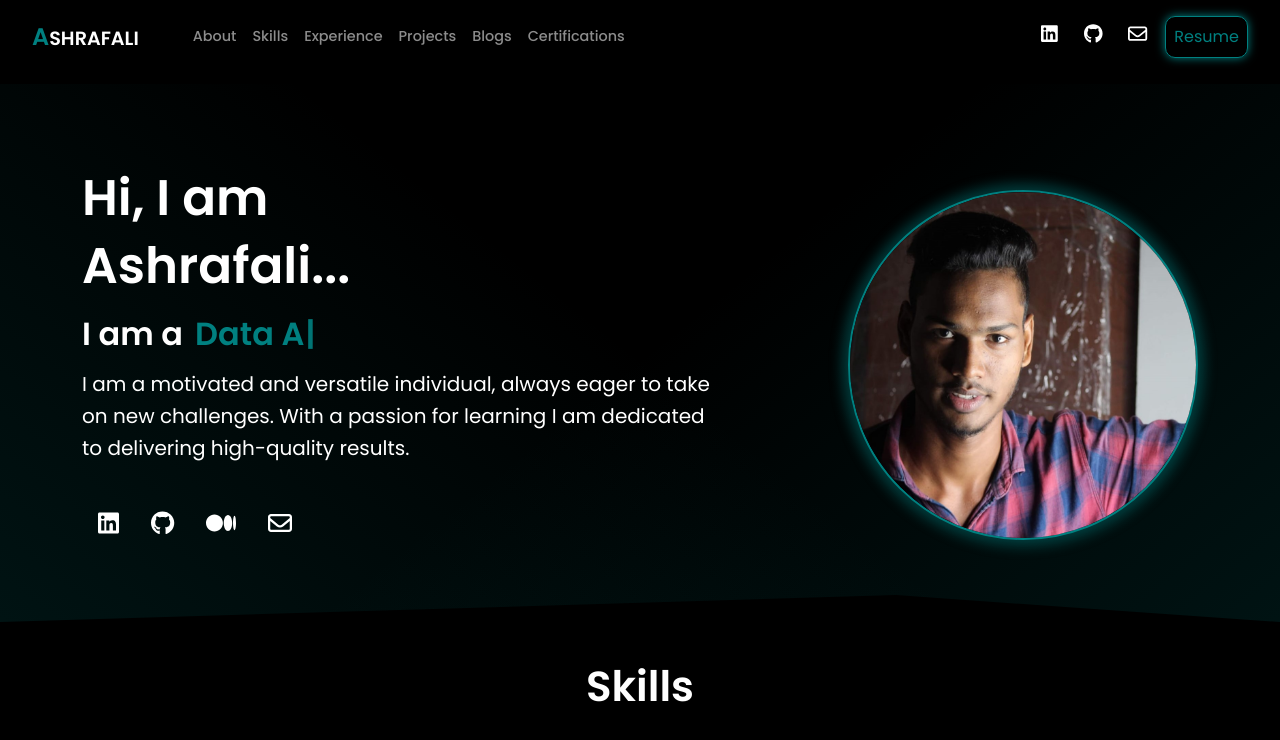
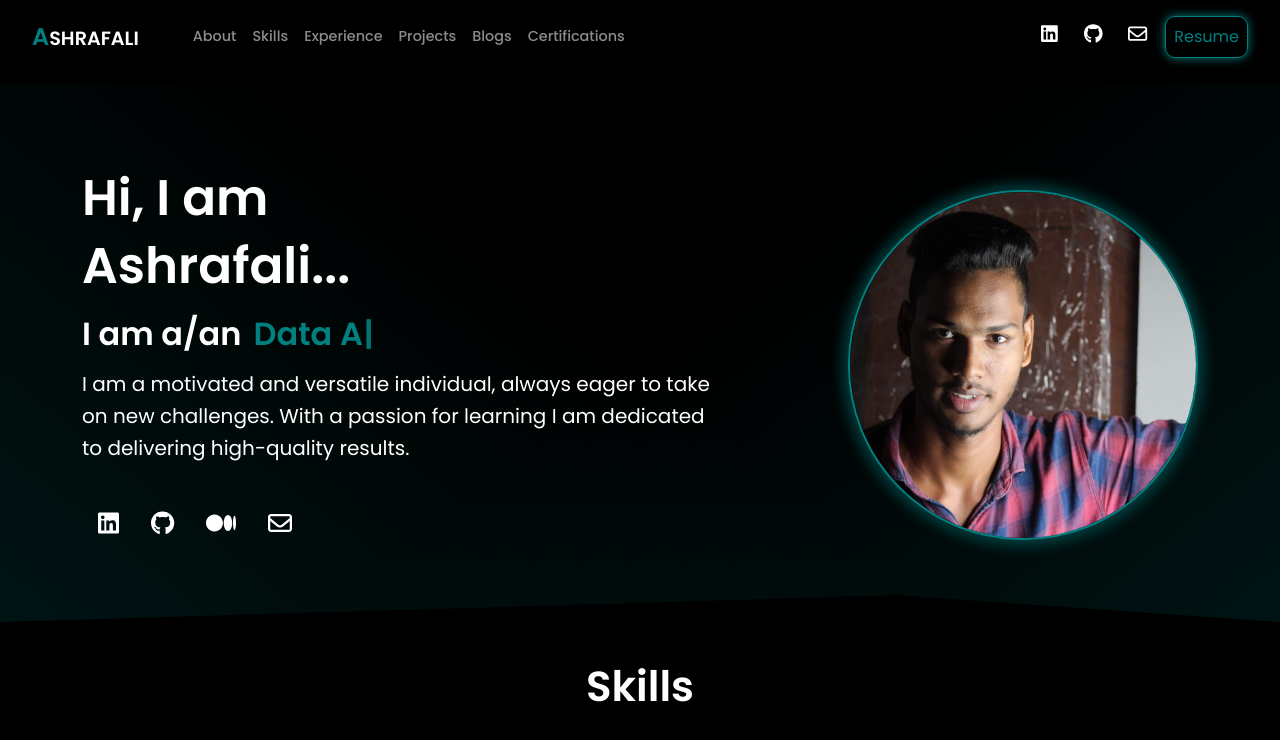
Before and after one commit to ASHRAFALI-M/Personal-Portfolio-React, a React (Vite) app: page / in a window 1280 px wide. Shown: the top 740 px of the page. Built offline with nearby package versions, Linux system fonts and the light colour scheme.

Commit message:
Update About.jsx

```diff
--- a/src/components/About/About.jsx
+++ b/src/components/About/About.jsx
@@ -16,7 +16,7 @@ function About() {
               Hi, I am <br /> Ashrafali...
             </div>
             <div id="textLoop">
-              I am a{" "}
+              I am a/an{" "}
               <span>
                 <Typewriter
                   options={{
```
